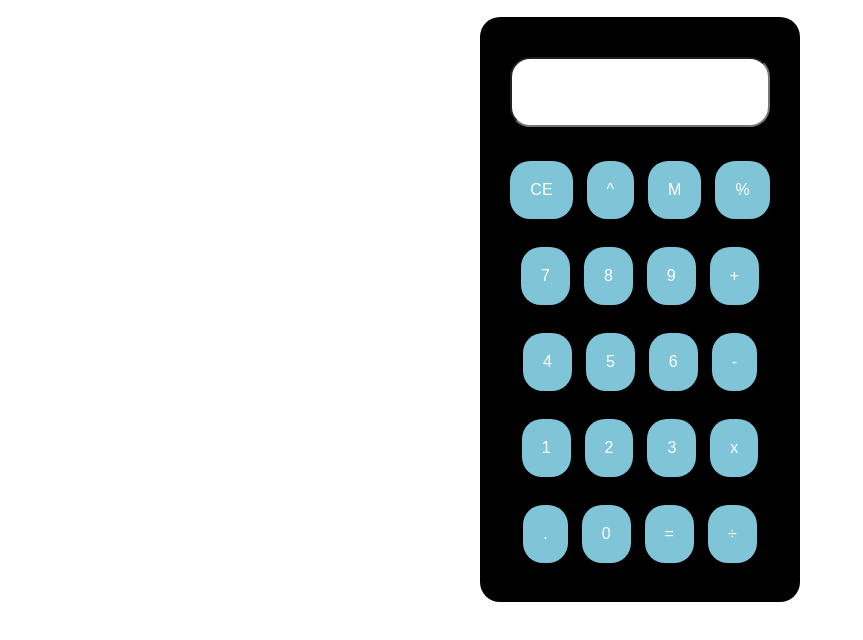
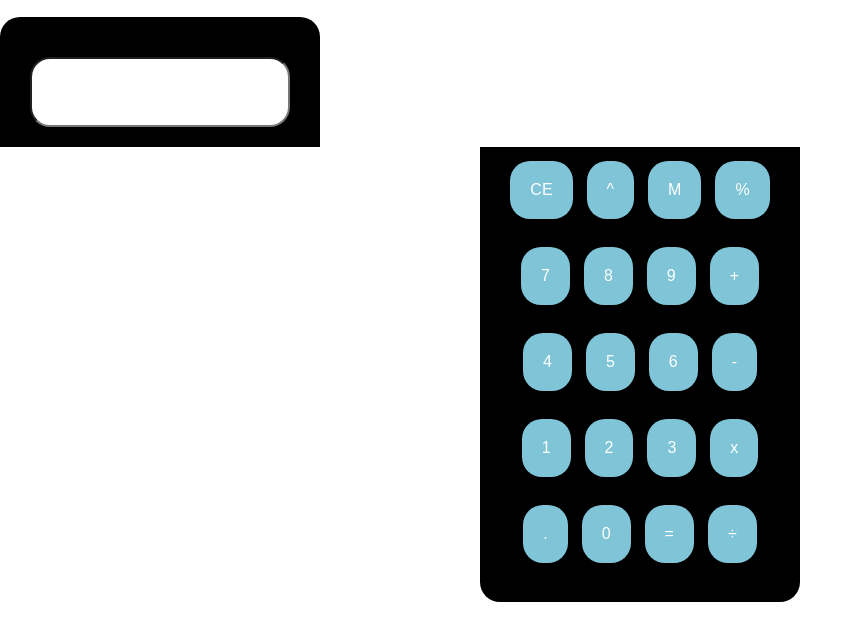
Before and after one commit to awhendr261101/calculator, a plain HTML site: page index.html in a window 1280 px wide. Shown: the part 40-680 px from the top of the page, without its empty margins (0-863 px from the left). Drawn offline with Linux system fonts and the light colour scheme.

Commit message:
css and html done

```diff
--- a/css/style.css
+++ b/css/style.css
@@ -11,7 +11,7 @@
 
 
 .entry{
-    margin: auto;
+    /* margin: auto; */
     width: 320px;
     background-color: black;
     padding-top: 40px;
```
